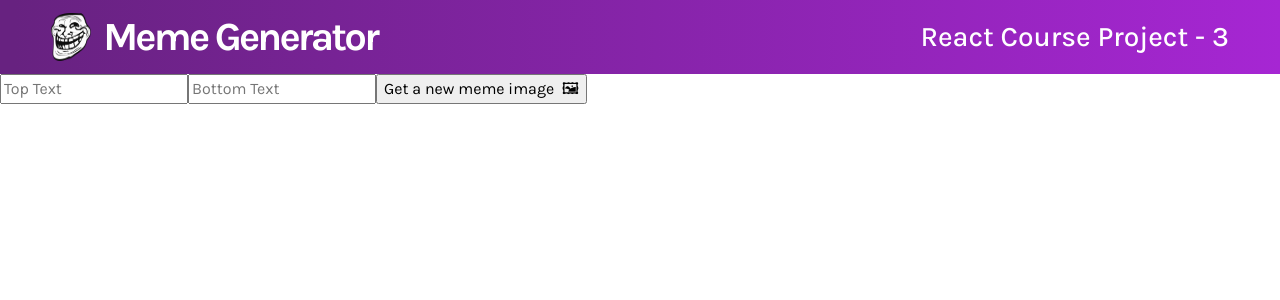
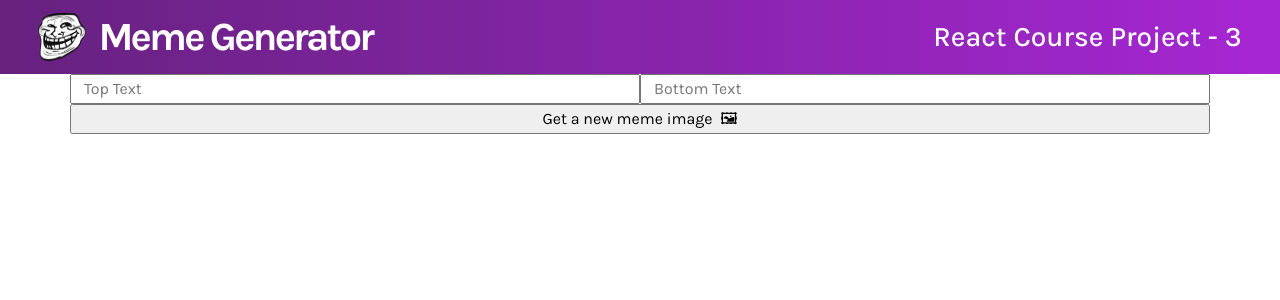
Before and after one commit to arjunjins/meme-generator, a React (Vite) app: page / in a window 1280 px wide. Shown: the top 300 px of the page. Built offline with nearby package versions, Linux system fonts and the light colour scheme.

Commit message:
form half done

```diff
--- a/src/components/Header/Header.css
+++ b/src/components/Header/Header.css
@@ -5,14 +5,14 @@
 }
 
 img {
-  width: 40px;
+  width: 48px;
 }
 
 .Header {
   display: flex;
   flex-flow: row wrap;
   justify-content: space-between;
-  padding: 1% 4%;
+  padding: 1% 3%;
   align-items: center;
   background: linear-gradient(90deg, #672280 1.18%, #a626d3 100%);
   color: white;
--- a/src/components/Meme/Meme.jsx
+++ b/src/components/Meme/Meme.jsx
@@ -2,11 +2,19 @@ import React from "react";
 import "./Meme.css";
 const Meme = () => {
   return (
-    <div>
+    <div className="meme container text-center">
       <form>
-        <input type="text" placeholder="Top Text" />
-        <input type="text" placeholder="Bottom Text" />
-        <input type="button" value="Get a new meme image  🖼" />
+        <div className="row">
+          <input type="text" placeholder="Top Text" className="col-6" />
+          <input type="text" placeholder="Bottom Text" className="col-6" />
+        </div>
+        <div className="row">
+          <input
+            type="button"
+            value="Get a new meme image  🖼"
+            className="submit"
+          />
+        </div>
       </form>
     </div>
   );
```
